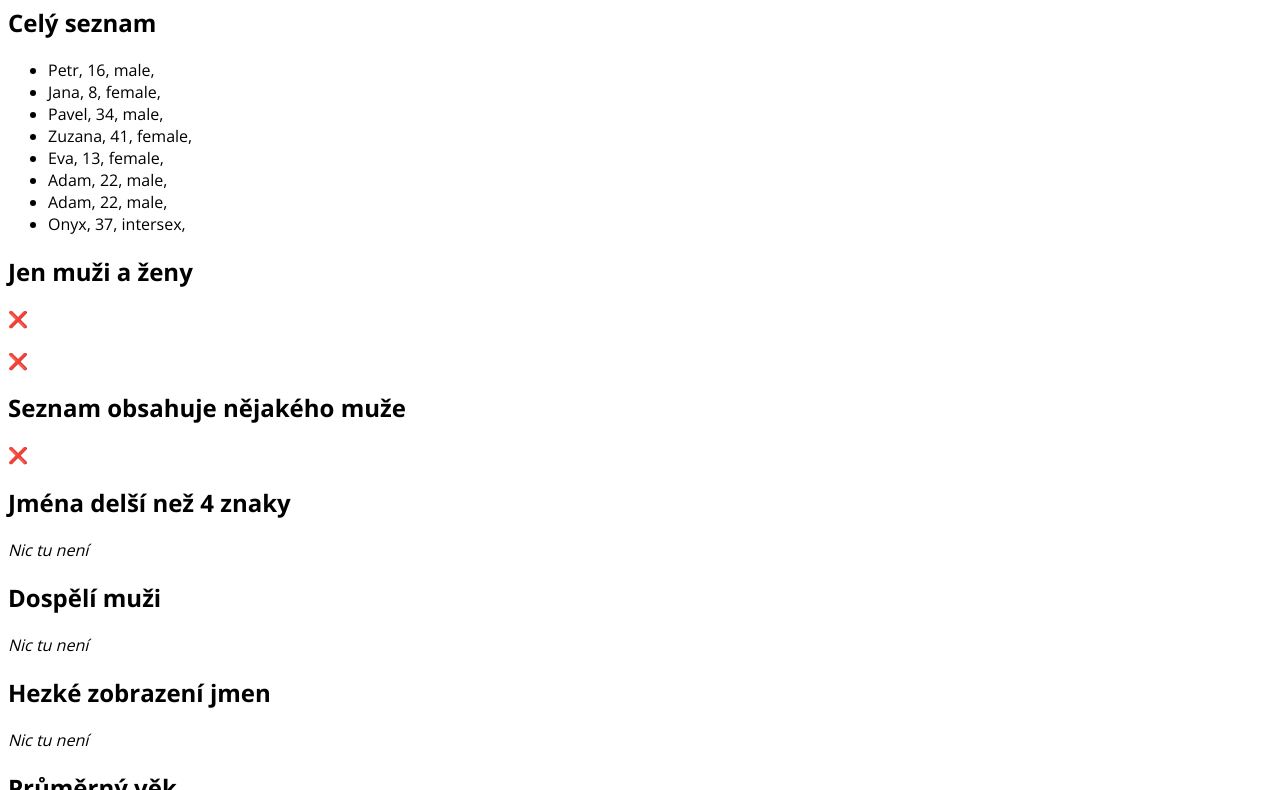
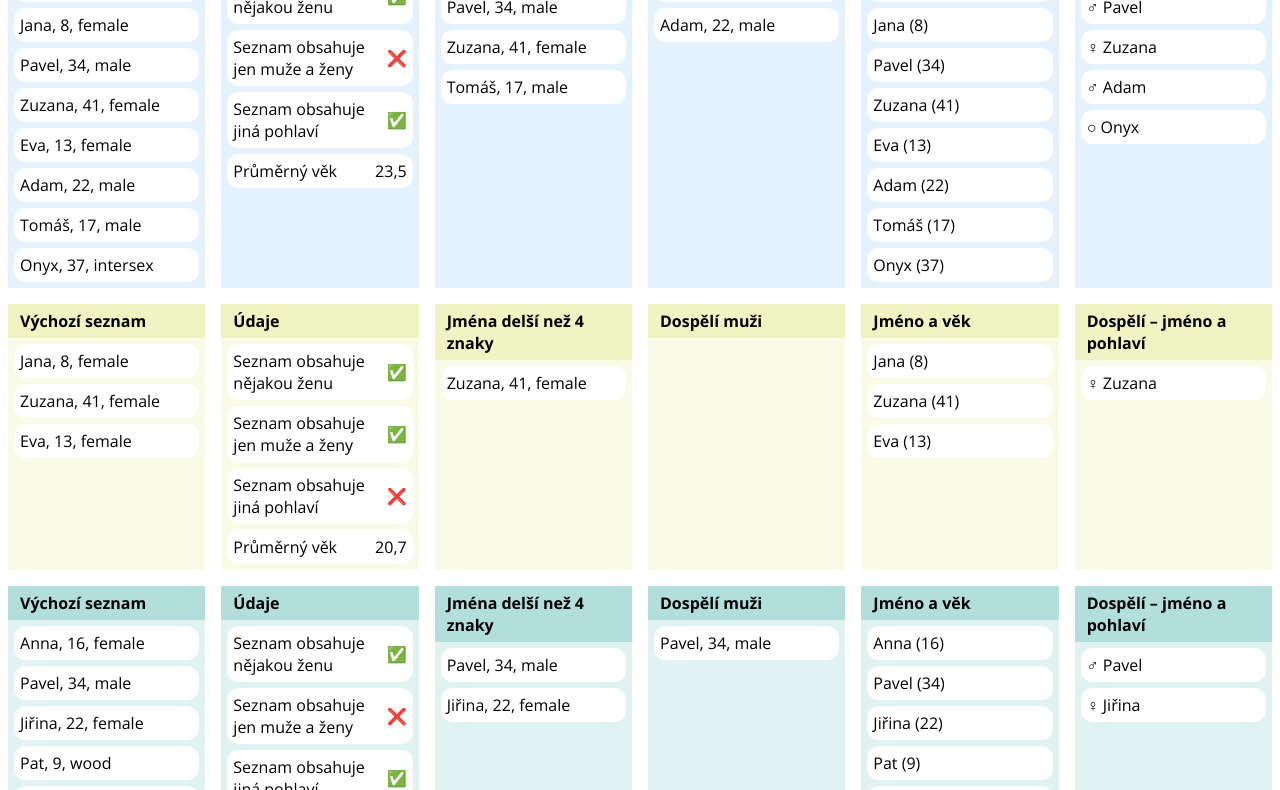
Before and after one commit to Czechitas-podklady-WEB/cviceni-funkcionalni-jednohubky, a website built with webpack: page src/index.html in a window 1280 px wide. Shown: the part 80-870 px from the top of the page. Built offline with nearby package versions, Linux system fonts and the light colour scheme.

Commit message:
Opravy kódu, stylování stránky

```diff
--- a/src/ShowList/index.js
+++ b/src/ShowList/index.js
@@ -10,10 +10,27 @@ const H2 = ({ text }) => {
   return element;
 }
 
+const Column = ({ title, content }) => {
+  const element = document.createElement('div');
+  element.classList.add('column')
+  element.appendChild(H2({ text: title }))
+
+  const body = document.createElement('div');
+  if (Array.isArray(content)) {
+    content.forEach(item => body.appendChild(item))
+  } else {
+    body.appendChild(content)
+  }
+
+  element.appendChild(body)
+  return element;
+}
+
 const List = ({ list }) => {
   if (list == null) {
     const emptyElement = document.createElement('div');
-    emptyElement.innerHTML = `<em>Nic tu není</em>`
+    emptyElement.classList.add('empty')
+    emptyElement.innerHTML = '❔'
     return emptyElement
 
   }
@@ -27,48 +44,67 @@ const List = ({ list }) => {
   return listElement;
 }
 
-const TrueOrFalse = ({ value }) => {
-  const element = document.createElement('div');
-  element.textContent = value ? '✔' : '❌'
-  return element;
+const Value = ({ title, value }) => {
+  const rootElement = document.createElement('div');
+  rootElement.classList.add('item')
+
+  const textElement = document.createElement('div');
+  textElement.textContent = title
+  rootElement.appendChild(textElement)
+
+  rootElement.appendChild(value)
+
+  return rootElement;
+}
+
+const TrueOrFalse = ({ title, value }) => {
+  const icon = document.createElement('span');
+  if (value == null) {
+    icon.textContent = '❔'
+  } else {
+    icon.textContent = value ? '✅' : '❌'
+  }
+
+
+  return Value({ title, value: icon })
+}
+
+const NumberValue = ({ title, value }) => {
+  const number = document.createElement('span');
+  if (value == null) {
+    number.textContent = '❔'
+  } else {
+    number.textContent = value.toLocaleString('cs-CZ', { maximumFractionDigits: 1 })
+  }
+
+  return Value({ title, value: number })
 }
 
 const mapPersonInfo = (list) => {
   if (list == null) {
     return null
   }
-  return list.map(item => `${item.name}, ${item.age}, ${item.gender}, `)
+  return list.map(item => `${item.name}, ${item.age}, ${item.gender}`)
 }
 
-export const ShowList = ({ title, list, maleOrFemale, otherGender, someMan, longNames, adultMale, prettyName, averageAge }) => {
-  const rootElement = document.createElement('div');
+export const ShowList = ({ list, maleOrFemale, otherGender, someWoman, longNames, adultMale, prettyNameAge, prettyNameGender, averageAge }) => {
 
-  rootElement.appendChild(H1({ text: title }))
+  const rootElement = document.createElement('section');
 
-  rootElement.appendChild(H2({ text: 'Celý seznam' }))
+  rootElement.appendChild(Column({ title: 'Výchozí seznam', content: List({ list: mapPersonInfo(list) }) }))
 
-  rootElement.appendChild(List({ list: mapPersonInfo(list) }))
-
-  rootElement.appendChild(H2({ text: 'Jen muži a ženy' }))
-  rootElement.appendChild(TrueOrFalse({ value: maleOrFemale(list) }))
-
-  rootElement.appendChild(H2({ titextle: 'Seznam obsahuje jiná pohlaví' }))
-  rootElement.appendChild(TrueOrFalse({ value: otherGender(list) }))
-
-  rootElement.appendChild(H2({ text: 'Seznam obsahuje nějakého muže' }))
-  rootElement.appendChild(TrueOrFalse({ value: someMan(list) }))
-
-  rootElement.appendChild(H2({ text: 'Jména delší než 4 znaky' }))
-  rootElement.appendChild(List({ list: mapPersonInfo(longNames(list)) }))
-
-  rootElement.appendChild(H2({ text: 'Dospělí muži' }))
-  rootElement.appendChild(List({ list: mapPersonInfo(adultMale(list)) }))
-
-  rootElement.appendChild(H2({ text: 'Hezké zobrazení jmen' }))
-  rootElement.appendChild(List({ list: mapPersonInfo(prettyName(list)) }))
-
-  rootElement.appendChild(H2({ text: 'Průměrný věk' }))
-  rootElement.appendChild(document.createTextNode(averageAge(list)))
+  rootElement.appendChild(Column({
+    title: 'Údaje', content: [
+      TrueOrFalse({ title: 'Seznam obsahuje nějakou ženu', value: someWoman(list) }),
+      TrueOrFalse({ title: 'Seznam obsahuje jen muže a ženy', value: maleOrFemale(list) }),
+      TrueOrFalse({ title: 'Seznam obsahuje jiná pohlaví', value: otherGender(list) }),
+      NumberValue({ title: 'Průměrný věk', value: averageAge(list) }),
+    ]
+  }))
+  rootElement.appendChild(Column({ title: 'Jména delší než 4 znaky', content: List({ list: mapPersonInfo(longNames(list)) }) }))
+  rootElement.appendChild(Column({ title: 'Dospělí muži', content: List({ list: mapPersonInfo(adultMale(list)) }) }))
+  rootElement.appendChild(Column({ title: 'Jméno a věk', content: List({ list: prettyNameAge(list) }) }))
+  rootElement.appendChild(Column({ title: 'Dospělí – jméno a pohlaví', content: List({ list: prettyNameGender(list) }) }))
 
   return rootElement;
 }
--- a/src/index.html
+++ b/src/index.html
@@ -6,9 +6,9 @@
 
     <script defer src="/bundle.js"></script>
 
-    <title>Webová aplikace</title>
+    <title>Funkcionální jednohubky</title>
   </head>
   <body>
-    <div id="app"></div>
+    <main id="app"></div>
   </body>
 </html>
--- a/src/index.js
+++ b/src/index.js
@@ -1,94 +1,135 @@
+import './style.css';
 import { ShowList } from './ShowList';
-import './style.css';
 
 const app = document.getElementById('app');
 
-const maleOrFemale = (list) => {
-
+export const showPersons = (list) => {
+  app.appendChild(
+    ShowList({
+      list,
+      someWoman,
+      maleOrFemale,
+      otherGender,
+      longNames,
+      adultMale,
+      prettyNameAge,
+      prettyNameGender,
+      averageAge
+    })
+  )
 }
 
-const otherGender = (list) => {
+// Implementujte následující funkce
 
+/**
+ * Vrací příznak, zda seznam osob obsahuje nějakou ženu.
+ */
+const someWoman = (persons) => {
+  return persons.some((person) => person.gender === 'female')
 }
 
-const someMan = (list) => {
-
+/**
+ * Vrací příznak, zda seznam osob obsahuje jen muže nebo ženy.
+ */
+const maleOrFemale = (persons) => {
+  return persons.every((person) => person.gender === 'male' || person.gender === 'female')
 }
 
-const longNames = (list) => {
-
+/**
+ * Vrací příznak, zda seznam osob obsahuje jiné pohlaví než muži nebo ženy.
+ */
+const otherGender = (persons) => {
+  return persons.some((person) => person.gender !== 'male' && person.gender !== 'female')
 }
 
-const adultMale = (list) => {
-
+/**
+ * Vrací seznam osob, jejichž jméno je delší než 4 znaky
+ */
+const longNames = (persons) => {
+  return persons.filter((person) => person.name.length > 4)
 }
 
-const prettyName = (list) => {
-
+/**
+ * Vrací seznam dospělých mužů.
+ */
+const adultMale = (persons) => {
+  return persons.filter((person) => person.age > 17 && person.gender === 'male')
 }
 
-const averageAge = (list) => {
-
+/**
+ * Vrací seznam osob ve formátu "Jméno (věk)"
+ */
+const prettyNameAge = (persons) => {
+  return persons.map((person) => `${person.name} (${person.age})`)
 }
 
-app.appendChild(
-  ShowList({
-    title: 'Základní seznam',
-    list: [
+/**
+ * Vrací seznam dospělých osob ve formátu "X Jméno" kde X je značka pohlaví: ♂, ♀, ○
+ */
+const prettyNameGender = (persons) => {
+  return persons
+    .filter((person) => person.age >= 18)
+    .map(person => {
+      let symbol = '○'
+      if (person.gender === 'female') {
+        symbol = '♀'
+      } else if (person.gender === 'male') {
+        symbol = '♂'
+      }
+      return {
+        name: person.name,
+        genderSymbol: symbol
+      }
+    })
+    .map((person) => `${person.genderSymbol} ${person.name}`)
+}
+
+/**
+ * Vrací průměrný věk osob.
+ */
+const averageAge = (persons) => {
+  let sum = 0;
+  persons.forEach((person) => sum += person.age)
+  return sum / persons.length
+}
+
+// zobrazení seznamů
+showPersons(
+  [
     { name: 'Petr', age: 16, gender: 'male' },
     { name: 'Jana', age: 8, gender: 'female' },
     { name: 'Pavel', age: 34, gender: 'male' },
     { name: 'Zuzana', age: 41, gender: 'female' },
     { name: 'Eva', age: 13, gender: 'female' },
     { name: 'Adam', age: 22, gender: 'male' },
-      { name: 'Adam', age: 22, gender: 'male' },
+    { name: 'Tomáš', age: 17, gender: 'male' },
     { name: 'Onyx', age: 37, gender: 'intersex' },
-    ],
-    maleOrFemale,
-    otherGender,
-    someMan,
-    longNames,
-    adultMale,
-    prettyName,
-    averageAge
-  })
+  ]
 )
 
-app.appendChild(
-  ShowList({
-    title: 'Pouze muži',
-    list: [
+showPersons(
+  [
+    { name: 'Jana', age: 8, gender: 'female' },
+    { name: 'Zuzana', age: 41, gender: 'female' },
+    { name: 'Eva', age: 13, gender: 'female' },
+  ]
+)
+
+showPersons(
+  [
+    { name: 'Anna', age: 16, gender: 'female' },
+    { name: 'Pavel', age: 34, gender: 'male' },
+    { name: 'Jiřina', age: 22, gender: 'female' },
+    { name: 'Pat', age: 9, gender: 'wood' },
+    { name: 'Mat', age: 9, gender: 'wood' }
+  ]
+)
+
+showPersons(
+  [
     { name: 'Petr', age: 16, gender: 'male' },
     { name: 'Pavel', age: 34, gender: 'male' },
     { name: 'Adam', age: 22, gender: 'male' },
-      { name: 'Adam', age: 22, gender: 'male' }
-    ],
-    maleOrFemale,
-    otherGender,
-    someMan,
-    longNames,
-    adultMale,
-    prettyName,
-    averageAge
-  })
+    { name: 'Tomáš', age: 17, gender: 'male' }
+  ]
 )
-
-app.appendChild(
-  ShowList({
-    title: 'Pouze ženy',
-    list: [
-      { name: 'Jana', age: 8, gender: 'female' },
-      { name: 'Zuzana', age: 41, gender: 'female' },
-      { name: 'Eva', age: 13, gender: 'female' },
-      { name: 'Adam', age: 22, gender: 'male' },
-      { name: 'Adam', age: 22, gender: 'male' },
-    ],
-    maleOrFemale,
-    otherGender,
-    someMan,
-    longNames,
-    adultMale,
-    prettyName,
-    averageAge
-  })
-)
--- a/src/style.css
+++ b/src/style.css
@@ -6,24 +6,100 @@
 
 html {
   font-family: 'Open Sans', sans-serif;
+  font-size: 16px;
 }
 
-.container {
-  max-width: 20rem;
-  margin-right: auto;
-  margin-left: auto;
+main {
+  margin: 0 auto;
 }
 
-header {
-  display: flex;
-  flex-direction: column;
-  align-items: center;
-  margin-top: 4rem;
+h2 {
+  font-size: 100%;
+  margin: 0 0 6px 0;
+  padding: 6px 12px;
 }
 
-.logo {
-  width: 10rem;
-  height: 10rem;
-  background-image: url(./img/rocket.svg);
-  background-size: contain;
+section {
+  display: flex;
+  justify-content: center;
+  gap: 1rem;
+  margin-bottom: 1rem;
 }
+
+.column {
+  width: 16rem;
+  background-color: antiquewhite;
+}
+
+ul {
+  list-style: none;
+  margin: 0;
+  padding: 0;
+}
+
+li,.item {
+  margin: 6px;
+  padding: 6px;
+  background-color: white;
+  border-radius: 12px;
+}
+
+.item {
+  display: flex;
+  justify-content: space-between;
+  align-items: center;
+  gap: 1rem;
+}
+
+.empty {
+  display: flex;
+  justify-content: center;
+}
+
+section:nth-child(1) .column {
+  background-color: #FFEBEE;
+}
+
+section:nth-child(1) .column h2 {
+  background-color: #FFCDD2;
+}
+
+section:nth-child(2) .column {
+  background-color: #E3F2FD;
+}
+
+section:nth-child(2) .column h2 {
+  background-color: #BBDEFB;
+}
+
+section:nth-child(3) .column {
+  background-color: #F9FBE7;
+}
+
+section:nth-child(3) .column h2 {
+  background-color: #F0F4C3;
+}
+
+section:nth-child(4) .column {
+  background-color: #E0F2F1;
+}
+
+section:nth-child(4) .column h2 {
+  background-color: #B2DFDB;
+}
+
+section:nth-child(5) .column {
+  background-color: #FFF8E1;
+}
+
+section:nth-child(5) .column h2 {
+  background-color: #FFECB3;
+}
+
+section:nth-child(6) .column {
+  background-color: #ECEFF1;
+}
+
+section:nth-child(6) .column h2 {
+  background-color: #CFD8DC;
+}
```
Lines whose indentation alone changed are shown as unchanged.
